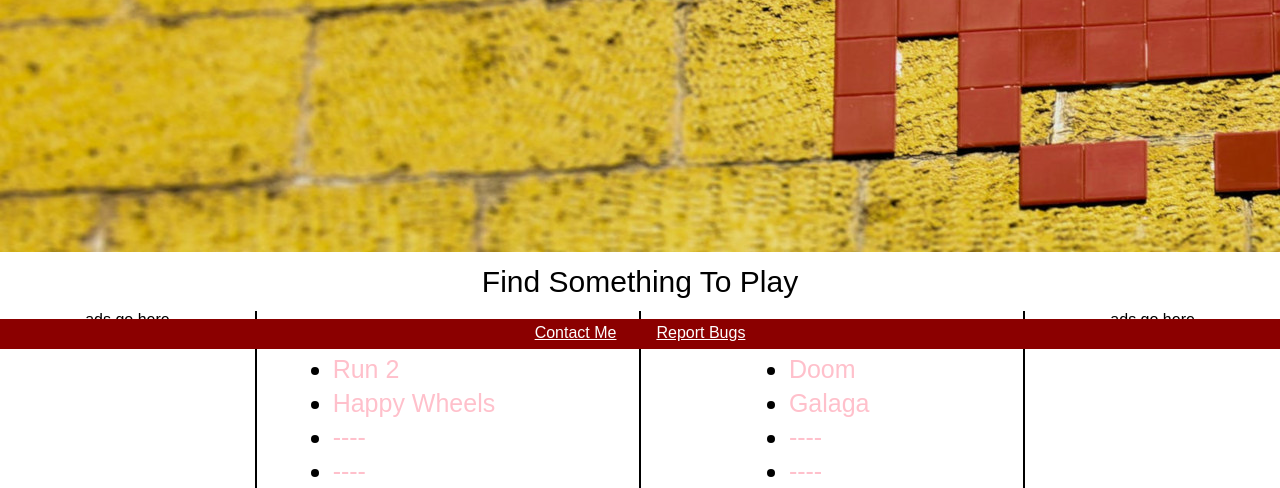
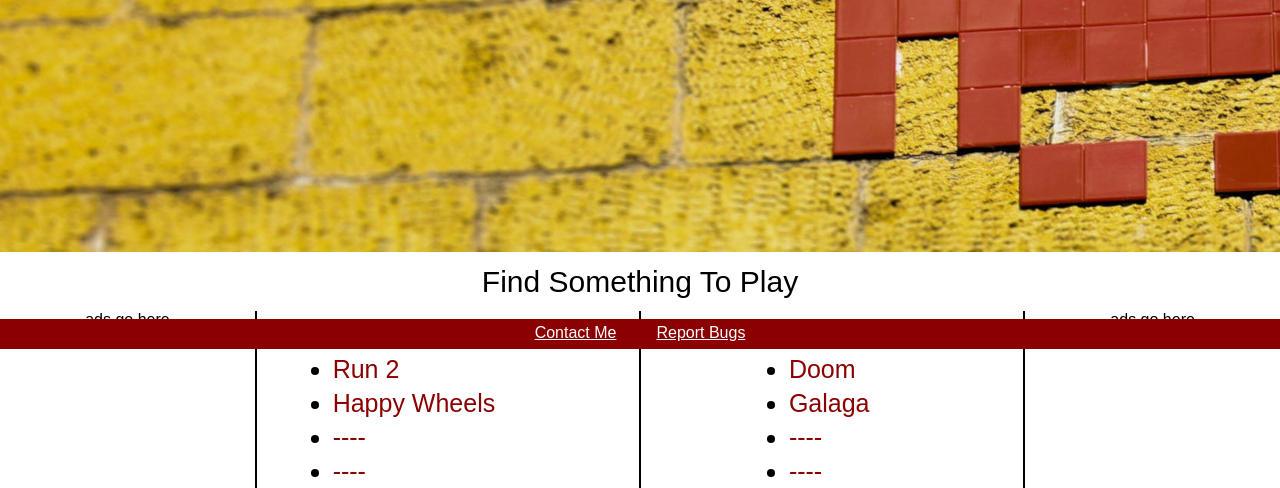
Before and after one commit to jakesflashgames/jakesflashgames.github.io, a plain HTML site: page index.html in a window 1280 px wide. Shown: the part 451-939 px from the top of the page. Drawn offline with Linux system fonts and the light colour scheme.

Commit message:
Update style.css

```diff
--- a/style.css
+++ b/style.css
@@ -76,7 +76,7 @@
 }
 
 .gameLink {
-    color: pink;
+    color: darkred;
     text-decoration: none;
 }
 
```
